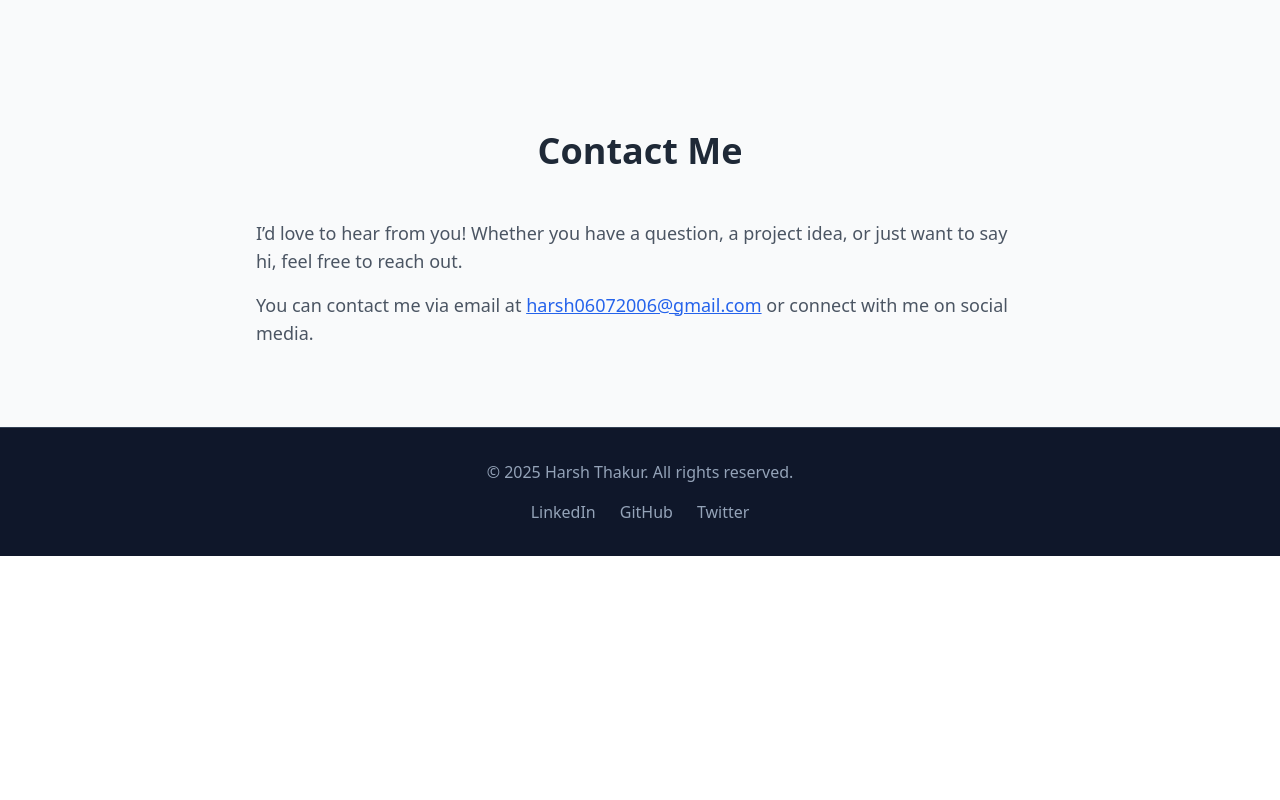
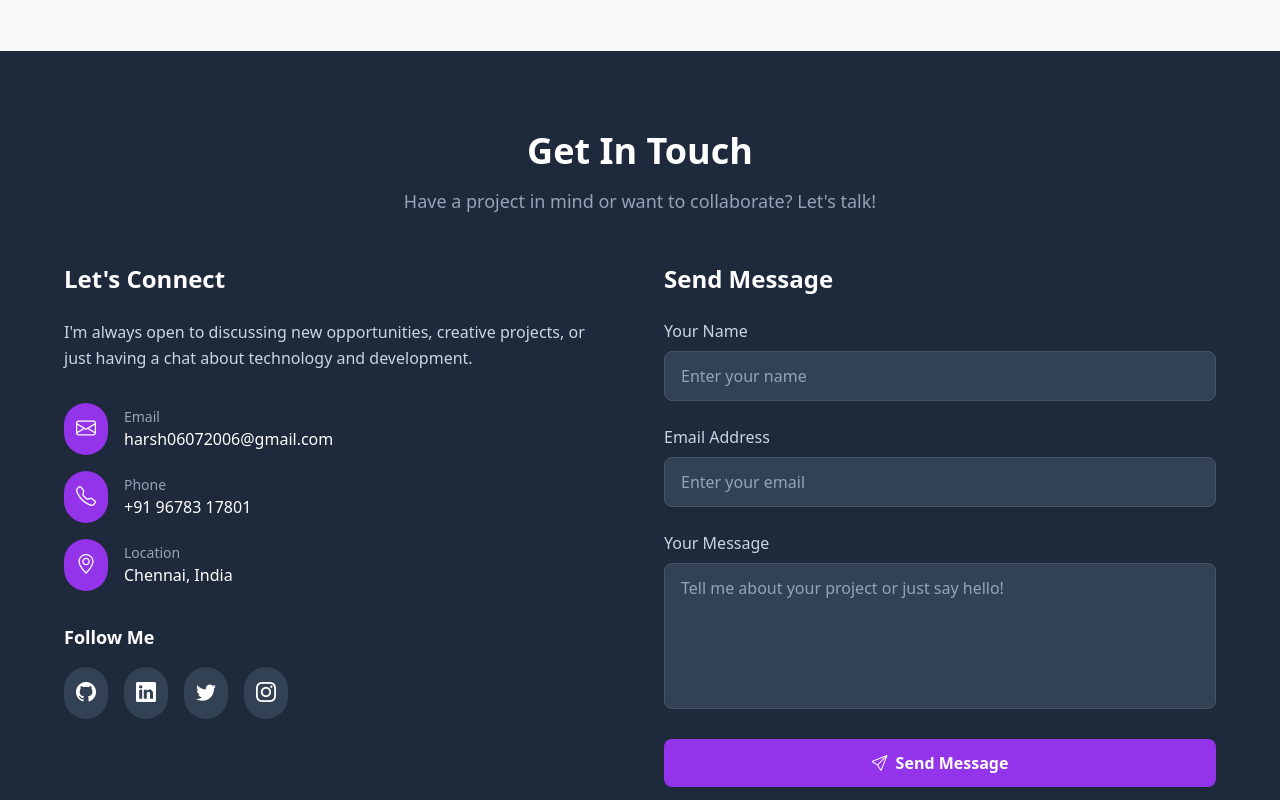
Before and after one commit to Harsh-Thakur-2006/portfolio-website, a React (Vite) app: page / in a window 1280 px wide. Shown: the part 3000-3800 px from the top of the page. Before the commit the page ends 3556 px from the top, so only its background shows below. Built offline with nearby package versions, Linux system fonts and the light colour scheme.

Commit message:
FEAT: Add Contact section with contact form, social links, and contact information

```diff
--- a/src/sections/Contact.jsx
+++ b/src/sections/Contact.jsx
@@ -1,17 +1,155 @@
-import React from 'react';
+import React, { useState } from 'react';
 
 const Contact = () => {
+  const [formData, setFormData] = useState({
+    name: '',
+    email: '',
+    message: ''
+  });
+
+  const handleChange = (e) => {
+    setFormData({
+      ...formData,
+      [e.target.name]: e.target.value
+    });
+  };
+
+  const handleSubmit = (e) => {
+    e.preventDefault();
+    // Here you can add form submission logic (EmailJS, Netlify Forms, etc.)
+    console.log('Form submitted:', formData);
+    alert('Thank you for your message! I\'ll get back to you soon.');
+    setFormData({ name: '', email: '', message: '' });
+  };
+
   return (
-    <section id="contact" className="py-20 bg-gray-50">
+    <section id="contact" className="py-20 bg-slate-800">
       <div className="container mx-auto px-6">
-        <h2 className="text-4xl font-bold text-center mb-12 text-gray-800">Contact Me</h2>
-        <div className="max-w-3xl mx-auto text-lg text-gray-600">
-          <p className="mb-4">
-            I’d love to hear from you! Whether you have a question, a project idea, or just want to say hi, feel free to reach out.
-          </p>
-          <p>
-            You can contact me via email at <a href="mailto:harsh06072006@gmail.com" className="text-blue-600 underline">harsh06072006@gmail.com</a> or connect with me on social media.
-          </p>
+        <h2 className="text-4xl font-bold text-center mb-4 text-white">Get In Touch</h2>
+        <p className="text-slate-400 text-center mb-12 text-lg">
+          Have a project in mind or want to collaborate? Let's talk!
+        </p>
+
+        <div className="grid grid-cols-1 lg:grid-cols-2 gap-12 max-w-6xl mx-auto">
+          {/* Contact Information */}
+          <div>
+            <h3 className="text-2xl font-bold mb-6 text-white">Let's Connect</h3>
+            <p className="text-slate-300 mb-8 leading-relaxed">
+              I'm always open to discussing new opportunities, creative projects,
+              or just having a chat about technology and development.
+            </p>
+
+            <div className="space-y-4">
+              <div className="flex items-center gap-4">
+                <div className="bg-purple-600 p-3 rounded-full">
+                  <i className="bi bi-envelope text-white text-xl"></i>
+                </div>
+                <div>
+                  <p className="text-slate-400 text-sm">Email</p>
+                  <a href="mailto:harsh06072006@gmail.com" className="text-white hover:text-purple-400 transition">
+                    harsh06072006@gmail.com
+                  </a>
+                </div>
+              </div>
+
+              <div className="flex items-center gap-4">
+                <div className="bg-purple-600 p-3 rounded-full">
+                  <i className="bi bi-telephone text-white text-xl"></i>
+                </div>
+                <div>
+                  <p className="text-slate-400 text-sm">Phone</p>
+                  <a href="tel:+919678317801" className="text-white hover:text-purple-400 transition">
+                    +91 96783 17801
+                  </a>
+                </div>
+              </div>
+
+              <div className="flex items-center gap-4">
+                <div className="bg-purple-600 p-3 rounded-full">
+                  <i className="bi bi-geo-alt text-white text-xl"></i>
+                </div>
+                <div>
+                  <p className="text-slate-400 text-sm">Location</p>
+                  <p className="text-white">Chennai, India</p>
+                </div>
+              </div>
+            </div>
+
+            {/* Social Links */}
+            <div className="mt-8">
+              <h4 className="text-lg font-semibold mb-4 text-white">Follow Me</h4>
+              <div className="flex gap-4">
+                <a href="https://github.com/Harsh-Thakur-2006" className="bg-slate-700 p-3 rounded-full hover:bg-purple-600 transition duration-300">
+                  <i className="bi bi-github text-white text-xl"></i>
+                </a>
+                <a href="https://www.linkedin.com/in/harsh-thakur-599630331" className="bg-slate-700 p-3 rounded-full hover:bg-purple-600 transition duration-300">
+                  <i className="bi bi-linkedin text-white text-xl"></i>
+                </a>
+                <a href="https://twitter.com/yourusername" className="bg-slate-700 p-3 rounded-full hover:bg-purple-600 transition duration-300">
+                  <i className="bi bi-twitter text-white text-xl"></i>
+                </a>
+                <a href="https://instagram.com/harshthakur7862" className="bg-slate-700 p-3 rounded-full hover:bg-purple-600 transition duration-300">
+                  <i className="bi bi-instagram text-white text-xl"></i>
+                </a>
+              </div>
+            </div>
+          </div>
+
+          {/* Contact Form */}
+          <div>
+            <h3 className="text-2xl font-bold mb-6 text-white">Send Message</h3>
+            <form onSubmit={handleSubmit} className="space-y-6">
+              <div>
+                <label htmlFor="name" className="block text-slate-300 mb-2">Your Name</label>
+                <input
+                  type="text"
+                  id="name"
+                  name="name"
+                  value={formData.name}
+                  onChange={handleChange}
+                  required
+                  className="w-full px-4 py-3 bg-slate-700 border border-slate-600 rounded-lg text-white placeholder-slate-400 focus:outline-none focus:border-purple-500 transition duration-300"
+                  placeholder="Enter your name"
+                />
+              </div>
+
+              <div>
+                <label htmlFor="email" className="block text-slate-300 mb-2">Email Address</label>
+                <input
+                  type="email"
+                  id="email"
+                  name="email"
+                  value={formData.email}
+                  onChange={handleChange}
+                  required
+                  className="w-full px-4 py-3 bg-slate-700 border border-slate-600 rounded-lg text-white placeholder-slate-400 focus:outline-none focus:border-purple-500 transition duration-300"
+                  placeholder="Enter your email"
+                />
+              </div>
+
+              <div>
+                <label htmlFor="message" className="block text-slate-300 mb-2">Your Message</label>
+                <textarea
+                  id="message"
+                  name="message"
+                  value={formData.message}
+                  onChange={handleChange}
+                  required
+                  rows="5"
+                  className="w-full px-4 py-3 bg-slate-700 border border-slate-600 rounded-lg text-white placeholder-slate-400 focus:outline-none focus:border-purple-500 transition duration-300 resize-none"
+                  placeholder="Tell me about your project or just say hello!"
+                ></textarea>
+              </div>
+
+              <button
+                type="submit"
+                className="w-full bg-purple-600 text-white py-3 rounded-lg font-semibold hover:bg-purple-700 transition duration-300 transform hover:scale-105"
+              >
+                <i className="bi bi-send mr-2"></i>
+                Send Message
+              </button>
+            </form>
+          </div>
         </div>
       </div>
     </section>
```
